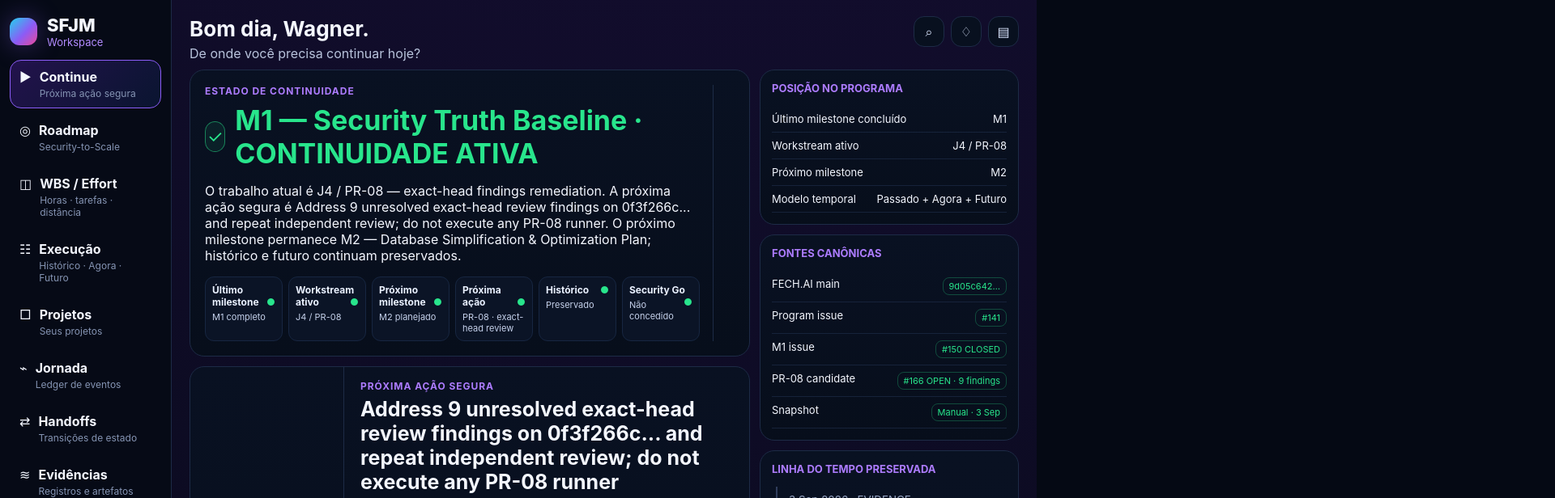
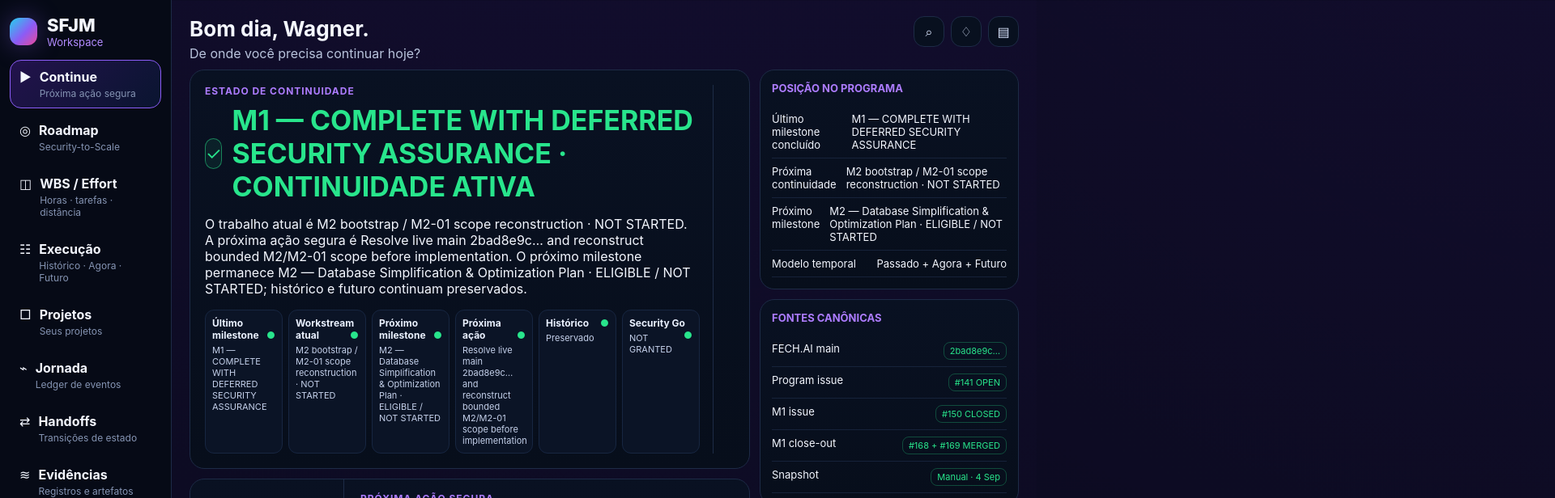
Before and after one commit to wagnerjfjunior/sfjm-workspace, a Next.js app: page / in a window 1280 px wide. Shown: the top 616 px of the page at 81% size, 1920 px wide, since content can reach past the window. Built offline with nearby package versions, Linux system fonts and the light colour scheme.

Commit message:
fix: make approved WBS baseline the current FECH.AI view

```diff
--- a/components/WorkspaceHome.tsx
+++ b/components/WorkspaceHome.tsx
@@ -53,6 +53,14 @@ function Sidebar({ open }: { open: boolean }) {
 function ContinuityState() {
   const program = workspaceDemo.fechaiProgram;
   const progress = calculateAcceptedProgramProgress(program.milestones);
+  const checks: SourceRow[] = [
+    { label: "Último milestone", value: program.lastCompletedMilestone },
+    { label: "Workstream atual", value: program.activeWorkstream },
+    { label: "Próximo milestone", value: program.nextProgramMilestone },
+    { label: "Próxima ação", value: program.nextSafeAction },
+    { label: "Histórico", value: "Preservado" },
+    { label: "Security Go", value: program.securityGo }
+  ];
 
   return (
     <article className="panel statePanel" id="continue">
@@ -67,7 +75,7 @@ function ContinuityState() {
           O próximo milestone permanece {program.nextProgramMilestone}; histórico e futuro continuam preservados.
         </p>
         <div className="checks">
-          {workspaceDemo.checks.map((item) => (
+          {checks.map((item) => (
             <div className="check" key={item.label}>
               <strong>
                 {item.label}
@@ -267,9 +275,10 @@ function WbsTaskRow({ task }: { task: WbsTask }) {
 
   return (
     <li className={`wbsTask ${task.state.toLowerCase()}`}>
-      <div className="wbsTaskState" aria-label={stateLabel}>
-        {task.state === "COMPLETE" ? "✓" : task.state === "ACTIVE" ? "●" : "○"}
-      </div>
+      <span className="wbsTaskState" role="status">
+        <span aria-hidden="true">{task.state === "COMPLETE" ? "✓" : task.state === "ACTIVE" ? "●" : "○"}</span>
+        <span className="srOnly">{stateLabel}</span>
+      </span>
       <div className="wbsTaskBody">
         <div className="wbsTaskTitle">
           <span>{task.id}</span>
@@ -325,6 +334,8 @@ function WbsMilestoneCard({
 }
 
 function WbsBacklogCard({ backlog }: { backlog: WbsBacklog }) {
+  const taskHours = backlog.tasks.reduce((total, task) => total + task.hours, 0);
+
   return (
     <section className="wbsBacklogCard" aria-labelledby={`wbs-backlog-${backlog.id}`}>
       <header>
@@ -332,7 +343,7 @@ function WbsBacklogCard({ backlog }: { backlog: WbsBacklog }) {
           <span>Backlog separado do caminho crítico</span>
           <h4 id={`wbs-backlog-${backlog.id}`}>{backlog.label}</h4>
         </div>
-        <strong>{backlog.hours}h</strong>
+        <strong>{taskHours}h</strong>
       </header>
       <ul className="wbsTasks">
         {backlog.tasks.map((task) => <WbsTaskRow task={task} key={task.id} />)}
@@ -352,6 +363,16 @@ function FechaiWbsView() {
     0
   );
   const computedRemaining = computedCriticalHours - computedCompletedHours;
+  const preSecurityGoBacklogHours =
+    wbs.backlogs.find((backlog) => backlog.id === "PRE_SECURITY_GO")?.tasks.reduce(
+      (total, task) => total + task.hours,
+      0
+    ) ?? 0;
+  const plannedBacklogHours =
+    wbs.backlogs.find((backlog) => backlog.id === "PLANNED_FUTURE")?.tasks.reduce(
+      (total, task) => total + task.hours,
+      0
+    ) ?? 0;
 
   return (
     <article className="panel panelInner wbsPanel" id="fechai-wbs">
@@ -387,19 +408,19 @@ function FechaiWbsView() {
         </div>
         <div>
           <span>Backlog pré-Security-Go</span>
-          <strong>{wbs.preSecurityGoBacklogHours}h</strong>
+          <strong>{preSecurityGoBacklogHours}h</strong>
           <small>Fora do caminho crítico até classificação material</small>
         </div>
         <div>
           <span>Backlog planejado</span>
-          <strong>{wbs.plannedBacklogHours}h</strong>
+          <strong>{plannedBacklogHours}h</strong>
           <small>Futuro / não bloqueante</small>
         </div>
       </div>
 
       <div className="wbsBoundary">{wbs.note}</div>
 
-      <div className="wbsMilestoneGrid">
+      <div className="wbsMilestoneGrid" tabIndex={0} role="region" aria-label="Milestones M0 a M6 do caminho crítico">
         {wbs.milestones.map((milestone) => (
           <WbsMilestoneCard milestone={milestone} totalHours={computedCriticalHours} key={milestone.id} />
         ))}
@@ -582,6 +603,12 @@ export function WorkspaceHome() {
   const [menuOpen, setMenuOpen] = useState(false);
   const [modalOpen, setModalOpen] = useState(false);
   const program = workspaceDemo.fechaiProgram;
+  const currentState: SourceRow[] = [
+    { label: "Último milestone concluído", value: program.lastCompletedMilestone },
+    { label: "Próxima continuidade", value: program.activeWorkstream },
+    { label: "Próximo milestone", value: program.nextProgramMilestone },
+    { label: "Modelo temporal", value: "Passado + Agora + Futuro" }
+  ];
 
   return (
     <>
@@ -619,7 +646,7 @@ export function WorkspaceHome() {
             </section>
 
             <aside className="stack right">
-              <SideCard title="Posição no programa" rows={workspaceDemo.currentState} />
+              <SideCard title="Posição no programa" rows={currentState} />
               <SideCard title="Fontes canônicas" rows={workspaceDemo.sources} />
               <Timeline items={program.eventLedger} />
             </aside>
--- a/data/workspace-demo.ts
+++ b/data/workspace-demo.ts
@@ -102,10 +102,10 @@ export const workspaceDemo = {
   ] satisfies NavItem[],
 
   checks: [
-    { label: "Último milestone", value: "M1 completo" },
-    { label: "Workstream ativo", value: "J4 / PR-08" },
-    { label: "Próximo milestone", value: "M2 planejado" },
-    { label: "Próxima ação", value: "PR-08 · exact-head review" },
+    { label: "Último milestone", value: "M1 fechado · deferred assurance" },
+    { label: "Workstream atual", value: "M2 bootstrap · não iniciado" },
+    { label: "Próximo milestone", value: "M2 elegível" },
+    { label: "Próxima ação", value: "M2-01 · reconstruir escopo" },
     { label: "Histórico", value: "Preservado" },
     { label: "Security Go", value: "Não concedido" }
   ] satisfies StatusCheck[],
@@ -114,23 +114,20 @@ export const workspaceDemo = {
     {
       name: "FECH.AI",
       kind: "Projeto externo",
-      continuityState: "M0/M1 concluídos · B2/B3/B4 fechados · PR-07/J3 encerrado com residual bounded · PR-08 OPEN com 9 findings no exact head · M2–M6 preservados",
-      nextSafeAction: "J4 / PR-08 — corrigir os 9 findings abertos no exact HEAD 0f3f266c... e repetir review independente; não executar runners.",
+      continuityState: "M1 COMPLETE WITH DEFERRED SECURITY ASSURANCE · F1-02 fechado no roadmap M1 · M2 elegível / não iniciado",
+      nextSafeAction: "M2 bootstrap → resolver live main → reconstruir M2/M2-01 em modo bounded antes de qualquer implementação.",
       blockers: [
-        "Security Go não concedido",
-        "Comercialização ampla paga bloqueada",
-        "F1-02 final acceptance bloqueado",
-        "WDP increase depende de governança",
-        "RUNTIME_NEGATIVE_PASS não estabelecido",
-        "IMP-003 concurrent business-RPC runtime permanece NOT_DETERMINED",
-        "Migration rollback/reapply permanece NOT_DETERMINED",
-        "PR-08 runners permanecem NOT_EXECUTED",
-        "PR #166 possui 9 review findings abertos no exact head 0f3f266c...",
-        "Achados M1-B, M1-D e M1-E ainda possuem remediações pendentes"
+        "Security Go continua DENIED / NOT_GRANTED",
+        "Broad paid commercialization continua BLOCKED",
+        "J4 environment-dependent evidence está DEFERRED, não PASS",
+        "IMP-003 permanece NOT_DETERMINED",
+        "ROLLBACK_REAPPLY permanece NOT_DETERMINED",
+        "OC-01 é REQUIRED BEFORE EXTERNAL USERS",
+        "M2 ainda NÃO FOI INICIADO e não herda autorização de implementação"
       ],
       repository: "wagnerjfjunior/fecha.ai",
-      observedSha: "9d05c64281c2aeeae9d67b139eab674720184fb1",
-      observedAt: "3 Sep 2026",
+      observedSha: "2bad8e9c3d6d6e091a6416c556e793eb1b24e0ec",
+      observedAt: "4 Sep 2026",
       verification: "Snapshot manual · FECH.AI continua sendo a autoridade"
     },
     {
@@ -154,13 +151,13 @@ export const workspaceDemo = {
   fechaiProgram: {
     name: "FECH.AI Security-to-Scale 2026",
     repository: "wagnerjfjunior/fecha.ai",
-    observedSha: "020594a2bb66fed5b6ab38f2d015878a7ef54d71",
-    observedAt: "1 Sep 2026",
+    observedSha: "2bad8e9c3d6d6e091a6416c556e793eb1b24e0ec",
+    observedAt: "4 Sep 2026",
     programIssue: "#141",
-    lastCompletedMilestone: "M1 — Security Truth Baseline",
-    nextProgramMilestone: "M2 — Database Simplification & Optimization Plan",
-    activeWorkstream: "J4 / PR-08 — exact-head findings remediation",
-    nextSafeAction: "Address 9 unresolved exact-head review findings on 0f3f266c... and repeat independent review; do not execute any PR-08 runner",
+    lastCompletedMilestone: "M1 — COMPLETE WITH DEFERRED SECURITY ASSURANCE",
+    nextProgramMilestone: "M2 — Database Simplification & Optimization Plan · ELIGIBLE / NOT STARTED",
+    activeWorkstream: "M2 bootstrap / M2-01 scope reconstruction · NOT STARTED",
+    nextSafeAction: "Resolve live main 2bad8e9c… and reconstruct bounded M2/M2-01 scope before implementation",
     securityGo: "NOT GRANTED",
     commercialization: "BLOCKED",
     weightingBasis: "Peso = duração planejada; progresso só avança quando o gate do milestone é aceito.",
@@ -338,18 +335,36 @@ export const workspaceDemo = {
         owner: "Backend/Data + AppSec + LeadOps",
         evidence: "PR #163 merged; migration 20260902225240 aplicada; J3 encerrado por Product Authority bounded-residual exception.",
         nextAction: "IMP-003 e rollback/reapply permanecem NOT_DETERMINED; não converter em PASS."
+      },
+      {
+        id: "PR-08 / J4",
+        label: "Repeatable Executable Security Matrix",
+        category: "REMEDIATION",
+        state: "COMPLETE",
+        owner: "Backend/Data + AppSec",
+        evidence: "PR #166 merged; static phases 1–4 closed; PR08-RR-64M-CANONICAL-HASH accepted with residual risk; runtime remained NOT_EXECUTED.",
+        nextAction: "Deferred J4 evidence stays frozen; reopen only on the three-part environment/authority trigger."
+      },
+      {
+        id: "PR-09 / M1 CLOSE-OUT",
+        label: "Final close-out & adjudicação",
+        category: "PROGRAM",
+        state: "COMPLETE",
+        owner: "Product Authority + Documentation",
+        evidence: "PR #168 merged at 4ede55df…; PR #169 reconciled handoff; M1 closed with deferred security assurance.",
+        nextAction: "M2 is next eligible milestone; M2_STARTED = NO."
       }
     ] satisfies ExecutionItem[],
 
     active: [
       {
-        id: "PR-08 / J4",
-        label: "Repeatable Executable Security Matrix",
-        category: "REMEDIATION",
-        state: "ACTIVE",
-        owner: "Backend/Data + AppSec",
-        evidence: "PR #166 OPEN / draft=false no head 0f3f266c...; 98 casos versionados; Vercel SUCCESS; review independente abriu 9 findings ainda não resolvidos; runners permanecem NOT_EXECUTED.",
-        nextAction: "Corrigir os 9 findings do exact HEAD e repetir review independente. Não executar runtime/Auth/rollback/reapply/production smoke."
+        id: "M2 BOOTSTRAP",
+        label: "M2 / M2-01 bounded scope reconstruction",
+        category: "PROGRAM",
+        state: "PLANNED",
+        owner: "Backend/Data + Architecture",
+        evidence: "M1 está fechado com deferred security assurance; PR #169 reconciliou o handoff; M2 é elegível, mas M2_STARTED = NO.",
+        nextAction: "Resolver o live main 2bad8e9c… e reconstruir M2/M2-01 antes de solicitar qualquer implementação."
       }
     ] satisfies ExecutionItem[],
 
@@ -438,7 +453,10 @@ export const workspaceDemo = {
       { date: "2 Sep 2026", text: "PR-07 migration 20260902225240 aplicada em produção", kind: "EVIDENCE" },
       { date: "3 Sep 2026", text: "J3 fechado por bounded-residual Product Authority exception; IMP-003 e rollback/reapply seguem NOT_DETERMINED", kind: "PROGRAM" },
       { date: "3 Sep 2026", text: "PR #166 Draft criada para J4 / PR-08 com matriz executável de 98 casos; runners NOT_EXECUTED", kind: "PROGRAM" },
-      { date: "3 Sep 2026", text: "PR #166 avançou ao head 0f3f266c...; review independente abriu 9 findings; runners continuam NOT_EXECUTED", kind: "EVIDENCE" }
+      { date: "3 Sep 2026", text: "PR #166 avançou ao head 0f3f266c...; review independente abriu 9 findings; runners continuam NOT_EXECUTED", kind: "EVIDENCE" },
+      { date: "3 Sep 2026", text: "PR #166 mergeada; PR-08 static phases 1–4 fechadas; runtime permanece NOT_EXECUTED", kind: "REMEDIATION" },
+      { date: "4 Sep 2026", text: "PR #168 mergeada: M1 COMPLETE WITH DEFERRED SECURITY ASSURANCE; F1-02 fechado para o roadmap M1", kind: "PROGRAM" },
+      { date: "4 Sep 2026", text: "PR #169 mergeada: handoff pós-M1 reconciliado; M2 torna-se NEXT ELIGIBLE / NOT STARTED", kind: "PROGRAM" }
     ] satisfies TimelineItem[]
 
   } satisfies ProgramSnapshot,
@@ -447,13 +465,13 @@ export const workspaceDemo = {
     source: "FECH.AI WBS planning baseline + user-approved roadmap view",
     basis: "Planning estimates for visibility, not clocked timesheets.",
     totalCriticalHours: 832,
-    completedHours: 176,
-    remainingCriticalHours: 656,
+    completedHours: 204,
+    remainingCriticalHours: 628,
     preSecurityGoBacklogHours: 116,
     plannedBacklogHours: 104,
-    currentPackage: "M1 / F1-02 — PR-08 / J4",
-    currentTask: "PR-08 proof matrix / negative tests — 9 exact-head review findings em correção",
-    note: "WBS agrupa o envelope operacional M1/F1-02. Isso não reabre o milestone canônico M1, que permanece concluído no Roadmap.",
+    currentPackage: "M2 — NEXT ELIGIBLE / NOT STARTED",
+    currentTask: "M2 bootstrap → M2-01 bounded scope reconstruction",
+    note: "M1/F1-02 foi concluído com deferred security assurance. M2 aparece como próximo pacote elegível, mas ainda não iniciado; horas continuam sendo estimativas de planejamento, não timesheet.",
     milestones: [
       {
         id: "M0",
@@ -471,15 +489,15 @@ export const workspaceDemo = {
         id: "M1",
         label: "Security Truth Baseline / F1-02",
         hours: 168,
-        state: "ACTIVE",
+        state: "COMPLETE",
         tasks: [
           { id: "B1", label: "Baseline de evidências", hours: 18, state: "COMPLETE" },
           { id: "B2", label: "Direct CRM writes", hours: 28, state: "COMPLETE" },
           { id: "B3", label: "Funnel history boundary", hours: 24, state: "COMPLETE" },
           { id: "B4", label: "List ACL tenant integrity", hours: 34, state: "COMPLETE" },
           { id: "PR-07", label: "Tenant-safe reads + payload validation", hours: 36, state: "COMPLETE", note: "PR #163 merged; migration applied; J3 closed with bounded residual evidence." },
-          { id: "PR-08", label: "Proof matrix / negative tests", hours: 22, state: "ACTIVE", note: "PR #166 OPEN no head 0f3f266c...; 98 casos versionados; review independente abriu 9 findings; runners NOT_EXECUTED." },
-          { id: "PR-09", label: "Close-out & adjudicação final", hours: 6, state: "PLANNED" }
+          { id: "PR-08", label: "Proof matrix / negative tests", hours: 22, state: "COMPLETE", note: "PR #166 merged; static phases 1–4 closed; runtime remained NOT_EXECUTED and deferred evidence was not promoted to PASS." },
+          { id: "PR-09", label: "Close-out & adjudicação final", hours: 6, state: "COMPLETE", note: "PR #168 merged; M1 closed with deferred security assurance; PR #169 reconciled the handoff." }
         ]
       },
       {
@@ -591,17 +609,17 @@ export const workspaceDemo = {
   ] satisfies ContextCard[],
 
   currentState: [
-    { label: "Último milestone concluído", value: "M1" },
-    { label: "Workstream ativo", value: "J4 / PR-08" },
-    { label: "Próximo milestone", value: "M2" },
+    { label: "Último milestone concluído", value: "M1 · deferred assurance" },
+    { label: "Próxima continuidade", value: "M2 bootstrap · not started" },
+    { label: "Próximo milestone", value: "M2 eligible" },
     { label: "Modelo temporal", value: "Passado + Agora + Futuro" }
   ] satisfies SourceRow[],
 
   sources: [
-    { label: "FECH.AI main", value: "9d05c642…", badge: true },
-    { label: "Program issue", value: "#141", badge: true },
+    { label: "FECH.AI main", value: "2bad8e9c…", badge: true },
+    { label: "Program issue", value: "#141 OPEN", badge: true },
     { label: "M1 issue", value: "#150 CLOSED", badge: true },
-    { label: "PR-08 candidate", value: "#166 OPEN · 9 findings", badge: true },
-    { label: "Snapshot", value: "Manual · 3 Sep", badge: true }
+    { label: "M1 close-out", value: "#168 + #169 MERGED", badge: true },
+    { label: "Snapshot", value: "Manual · 4 Sep", badge: true }
   ] satisfies SourceRow[]
 };
```
Also changed, not shown: handoffs/CURRENT.md (+61 -0 lines), 3 other files (tests, documents, lock files or other folders).
